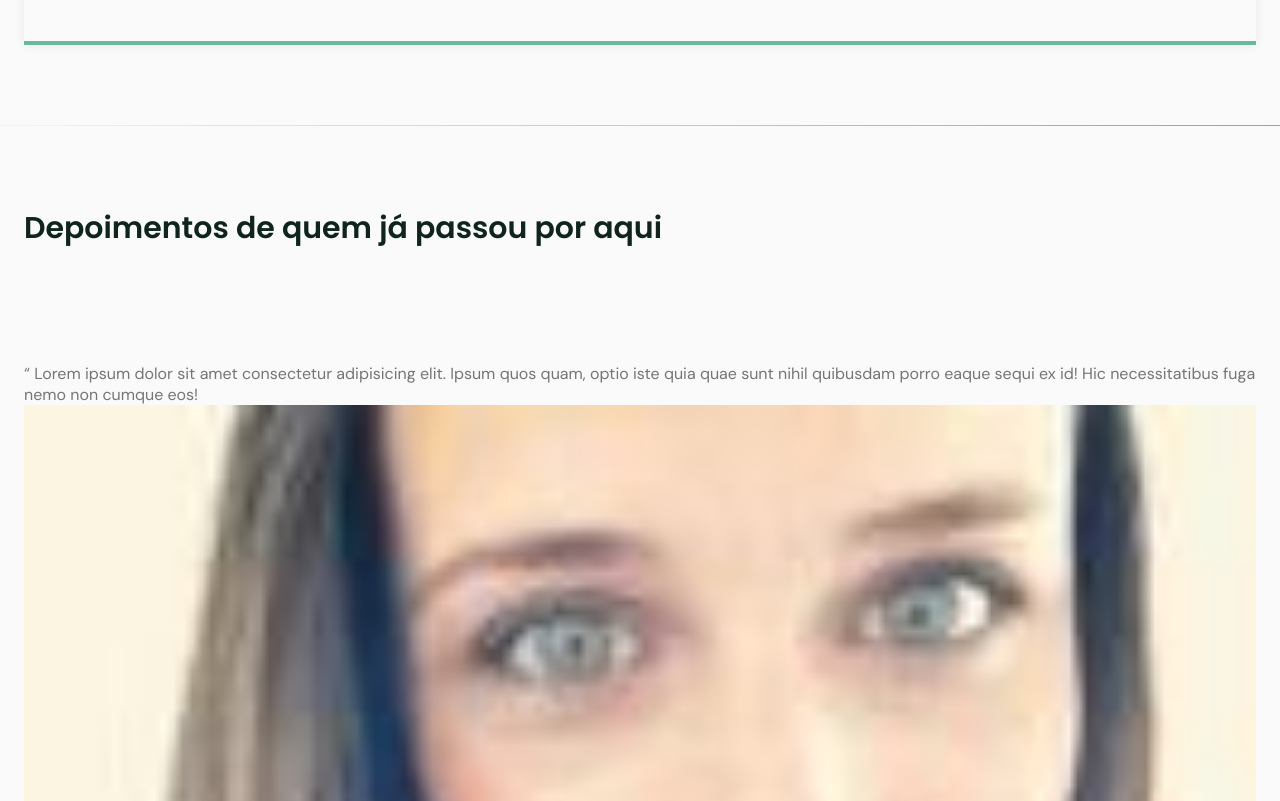
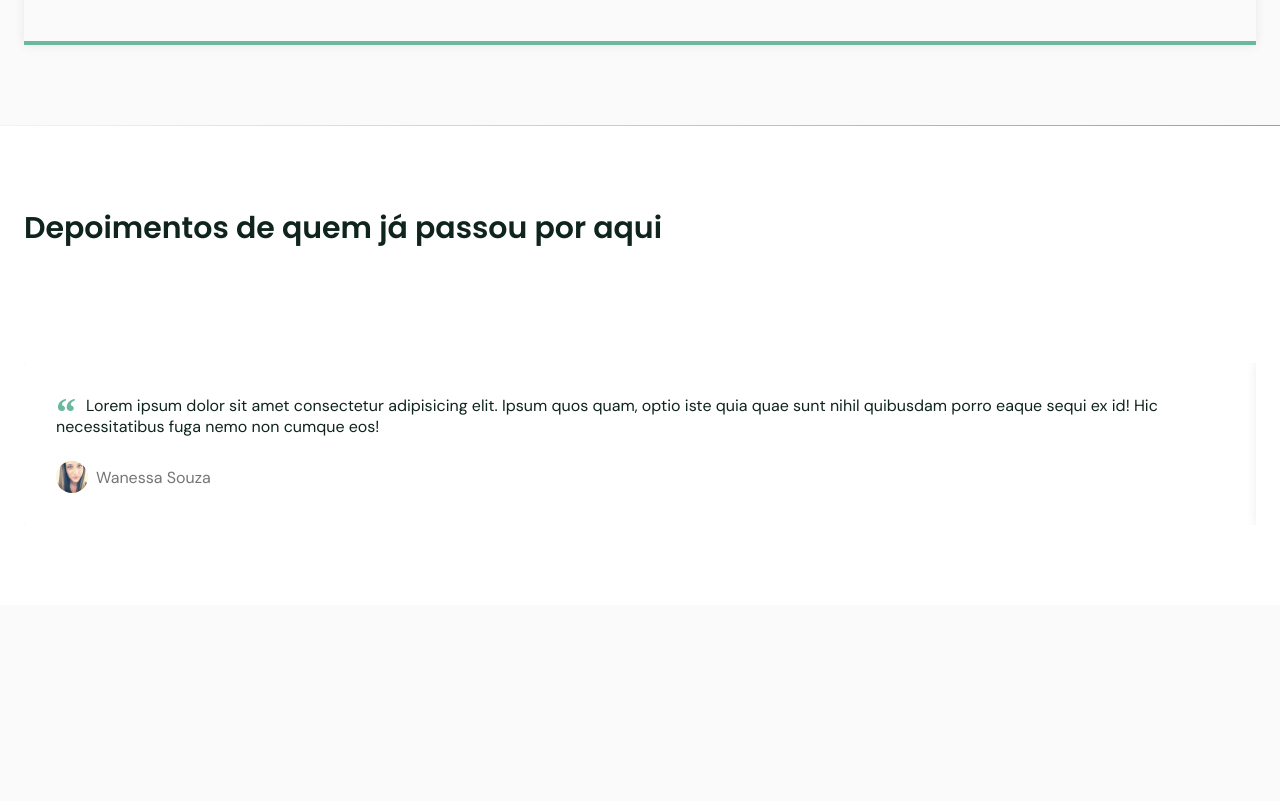
Before and after one commit to nycolexavier/nlw_origin, a plain HTML site: page index.html in a window 1280 px wide. Shown: the part 4040-4841 px from the top of the page. After the commit the page ends 4645 px from the top, so only its background shows below. Drawn offline with nearby package versions, Linux system fonts and the light colour scheme; files whose address does not match are found by name.

Commit message:
add swiper

```diff
--- a/index.html
+++ b/index.html
@@ -9,7 +9,7 @@
     <title>OriginSix</title>
 
     <!-- Icones -->
-    <link rel="stylesheet" href="assets/fonts/style.css"/>
+    <link rel="stylesheet" href="assets/fonts/style.css" />
 
 
     <!-- STYLES -->
@@ -20,6 +20,10 @@
     <link
         href="https://fonts.googleapis.com/css2?family=DM+Sans:wght@400;500;700&family=Poppins:wght@400;500;600&display=swap"
         rel="stylesheet">
+
+    <!--Swiper-->
+    <link rel="stylesheet" href="https://unpkg.com/swiper/swiper-bundle.min.css" />
+
 </head>
 
 <body>
@@ -29,7 +33,7 @@
             <a class="logo" href='#'>beauty<span>salon</span>.</a>
             <!--Menu-->
             <div class="menu">
-                <ul class="grid" >
+                <ul class="grid">
                     <li><a class="title" href="#home">Início</a></li>
                     <li><a class="title" href="#about">Sobre</a></li>
                     <li><a class="title" href="#services">Serviços</a></li>
@@ -52,7 +56,7 @@
                         alt="uma mulher sorrindo em um salão fazendo o cabelo de outra mulher" />
                 </div>
                 <div class="text">
-                    <h2 class="title" >Saúde natural para os seus cabelos</h2>
+                    <h2 class="title">Saúde natural para os seus cabelos</h2>
                     <p>Um salão exclusivo em São Paulo, especializado em tratamentos naturais.</p>
                     <a class="button" href="#">Agendar um horário</a>
                 </div>
@@ -66,21 +70,26 @@
             <div class="container grid">
                 <div class="image">
                     <img src="https://images.unsplash.com/photo-1559599101-f09722fb4948?ixid=MnwxMjA3fDB8MHxzZWFyY2h8Mnx8aGFpcmRyZXNzZXJ8ZW58MHx8MHx8&ixlib=rb-1.2.1&auto=format&fit=crop&w=700&q=60"
-                    alt="3 mulheres sorrindo"
-                    />
+                        alt="3 mulheres sorrindo" />
                 </div>
                 <div class="text">
                     <h2 class="title">Sobre nós</h2>
                     <p>
-                        Lorem ipsum dolor sit amet consectetur adipisicing elit. Delectus quis mollitia corrupti, ipsam laborum rem architecto minus nulla. Sequi, aut blanditiis nesciunt sint magnam velit in sapiente quos a neque!
+                        Lorem ipsum dolor sit amet consectetur adipisicing elit. Delectus quis mollitia corrupti, ipsam
+                        laborum rem architecto minus nulla. Sequi, aut blanditiis nesciunt sint magnam velit in sapiente
+                        quos a neque!
                     </p>
                     <br>
                     <p>
-                        Lorem ipsum, dolor sit amet consectetur adipisicing elit. Amet reprehenderit, architecto maxime a, excepturi modi officiis eos aperiam doloremque similique minima, quo id. Atque quibusdam dicta, sequi ipsum sunt at?
+                        Lorem ipsum, dolor sit amet consectetur adipisicing elit. Amet reprehenderit, architecto maxime
+                        a, excepturi modi officiis eos aperiam doloremque similique minima, quo id. Atque quibusdam
+                        dicta, sequi ipsum sunt at?
                     <p>
                         <br>
                     <p>
-                        Lorem ipsum dolor, sit amet consectetur adipisicing elit. Aliquam natus ullam vero facere temporibus ad doloribus nesciunt aliquid nobis repellat eos, perspiciatis nulla, unde ipsa quae excepturi sed assumenda. Repudiandae.
+                        Lorem ipsum dolor, sit amet consectetur adipisicing elit. Aliquam natus ullam vero facere
+                        temporibus ad doloribus nesciunt aliquid nobis repellat eos, perspiciatis nulla, unde ipsa quae
+                        excepturi sed assumenda. Repudiandae.
                     </p>
                 </div>
             </div>
@@ -94,23 +103,31 @@
             <div class="container grid">
                 <header>
                     <div class="title">Serviços</div>
-                    <p>Lorem, ipsum dolor sit amet consectetur adipisicing elit. <strong>minus</strong>  mollitia enim doloribus laborum exercitationem nostrum quod ipsum. Illo, repellat! Sed, omnis reprehenderit. Laboriosam eaque alias vero, harum nihil ducimus.</p>
+                    <p>Lorem, ipsum dolor sit amet consectetur adipisicing elit. <strong>minus</strong> mollitia enim
+                        doloribus laborum exercitationem nostrum quod ipsum. Illo, repellat! Sed, omnis reprehenderit.
+                        Laboriosam eaque alias vero, harum nihil ducimus.</p>
                 </header>
                 <div class="cards grid">
                     <div class="card">
                         <i class="icon-woman-hair"></i>
                         <h3 class="title">Terapia Capilar</h3>
-                        <p>Lorem ipsum dolor sit, amet consectetur adipisicing elit. Minus, vero illum, autem itaque quod ullam unde qui nihil culpa at quas a eum. Unde ipsa porro architecto harum, eaque totam.</p>
+                        <p>Lorem ipsum dolor sit, amet consectetur adipisicing elit. Minus, vero illum, autem itaque
+                            quod ullam unde qui nihil culpa at quas a eum. Unde ipsa porro architecto harum, eaque
+                            totam.</p>
                     </div>
                     <div class="card">
                         <i class="icon-trim"></i>
                         <h3 class="title">Cortes</h3>
-                        <p>Lorem ipsum dolor sit amet consectetur adipisicing elit. Voluptatibus unde consectetur possimus aperiam ipsum exercitationem maiores distinctio laudantium vitae illum nemo tempore quod, facilis deleniti saepe sunt, ab fugiat. Velit.</p>
+                        <p>Lorem ipsum dolor sit amet consectetur adipisicing elit. Voluptatibus unde consectetur
+                            possimus aperiam ipsum exercitationem maiores distinctio laudantium vitae illum nemo tempore
+                            quod, facilis deleniti saepe sunt, ab fugiat. Velit.</p>
                     </div>
                     <div class="card">
                         <i class="icon-cosmetic"></i>
-                        <h3 class="title" >tratamentos</h3>
-                        <p>Lorem, ipsum dolor sit amet consectetur adipisicing elit. Ullam mollitia natus quae ex dolorum laborum pariatur illum provident odit nisi id delectus libero nulla, placeat laudantium obcaecati. Error, eum provident.</p>
+                        <h3 class="title">tratamentos</h3>
+                        <p>Lorem, ipsum dolor sit amet consectetur adipisicing elit. Ullam mollitia natus quae ex
+                            dolorum laborum pariatur illum provident odit nisi id delectus libero nulla, placeat
+                            laudantium obcaecati. Error, eum provident.</p>
                     </div>
                 </div>
             </div>
@@ -124,12 +141,17 @@
                 <header>
                     <h2 class="title">Depoimentos de quem já passou por aqui</h2>
                 </header>
-                <div class="testimonials">
-                    <div class="testimonial">
+                <div class="testimonials swiper-container">
+
+                    <div class="swiper-wrapper">
+
+                        <div class="testimonial swiper-slide">
                             <blockquote>
                                 <p>
                                     <span>&ldquo;</span>
-                                Lorem ipsum dolor sit amet consectetur adipisicing elit. Ipsum quos quam, optio iste quia quae sunt nihil quibusdam porro eaque sequi ex id! Hic necessitatibus fuga nemo non cumque eos!
+                                    Lorem ipsum dolor sit amet consectetur adipisicing elit. Ipsum quos quam, optio iste
+                                    quia quae sunt nihil quibusdam porro eaque sequi ex id! Hic necessitatibus fuga nemo
+                                    non cumque eos!
                                 </p>
                                 <cite>
                                     <img src="assets/fotos/10.jpeg" alt="Foto de Wanessa Souza">
@@ -138,35 +160,40 @@
                             </blockquote>
                         </div>
 
-                    <div class="testimonial">
+                        <div class="testimonial swiper-slide">
                             <blockquote>
                                 <p>
                                     <span>&ldquo;</span>
-                                Lorem ipsum dolor sit amet consectetur adipisicing elit. Ipsum quos quam, optio iste quia quae sunt nihil quibusdam porro eaque sequi ex id! Hic necessitatibus fuga nemo non cumque eos!
+                                    Lorem ipsum dolor sit amet consectetur adipisicing elit. Ipsum quos quam, optio iste
+                                    quia quae sunt nihil quibusdam porro eaque sequi ex id! Hic necessitatibus fuga nemo
+                                    non cumque eos!
                                 </p>
                                 <cite>
-                                <img
-                                src="assets/fotos/56.jpeg" alt="foto de franciele Venega"/>
+                                    <img src="assets/fotos/56.jpeg" alt="foto de franciele Venega" />
                                     Franciele Venega
                                 </cite>
                             </blockquote>
                         </div>
 
-                    <div class="testimonial">
+                        <div class="testimonial swiper-slide">
                             <blockquote>
                                 <p>
                                     <span>&ldquo;</span>
-                                Lorem ipsum dolor sit amet consectetur adipisicing elit. Ipsum quos quam, optio iste quia quae sunt nihil quibusdam porro eaque sequi ex id! Hic necessitatibus fuga nemo non cumque eos!
+                                    Lorem ipsum dolor sit amet consectetur adipisicing elit. Ipsum quos quam, optio iste
+                                    quia quae sunt nihil quibusdam porro eaque sequi ex id! Hic necessitatibus fuga nemo
+                                    non cumque eos!
                                 </p>
                                 <cite>
-                                <img
-                                src="assets/fotos/26.jpeg" alt="Fotos de Valeska Fabris"/>
+                                    <img src="assets/fotos/26.jpeg" alt="Fotos de Valeska Fabris" />
                                     Valeska Fabris
                                 </cite>
                             </blockquote>
                         </div>
 
+                    </div>
 
+                    <!-- If we need pagination -->
+                    <div class="swiper-pagination"></div>
                 </div>
             </div>
         </section>
@@ -176,6 +203,10 @@
 
     </main>
 
+    <!--Swiper-->
+    <script src="https://unpkg.com/swiper/swiper-bundle.min.js">
+    </script>
+
     <script src="main.js"></script>
 
 </body>
--- a/main.js
+++ b/main.js
@@ -32,3 +32,5 @@ window.addEventListener("scroll", function() {
         header.classList.remove('scroll')
     }
 })
+
+//Testimols carrosel
--- a/style.css
+++ b/style.css
@@ -374,3 +374,44 @@ nav.show div.icon-close {
     font-size: 1.5rem;
     margin-bottom: .75rem;
 }
+
+
+/* =========================== TESTIMONIALS ================*/
+#testimonials {
+    background: white;
+}
+
+#testimonials blockquote{
+    padding: 2rem;
+    box-shadow: 0px 0px 12px rgba(0, 0, 0, 0.08);
+    border-radius: .25rem;
+}
+
+#testimonials blockquote p {
+    position: relative;
+    text-indent: 1.875rem;
+    margin-bottom: 1.5rem;
+    color: var(--title-color);
+}
+
+#testimonials blockquote p span {
+    font: 700 2.5rem serif;
+    position: absolute;
+    top: -0.375rem;
+    left: -1.875rem;
+    color: var(--base-color);
+}
+
+#testimonials cite {
+    display: flex;
+    align-items: center;
+    font-style: normal;
+}
+
+#testimonials cite img {
+    width: 2rem;
+    height: 2rem;
+    object-fit: cover;
+    clip-path: circle();
+    margin-right: .5rem;
+}
```
Lines whose indentation alone changed are shown as unchanged.
